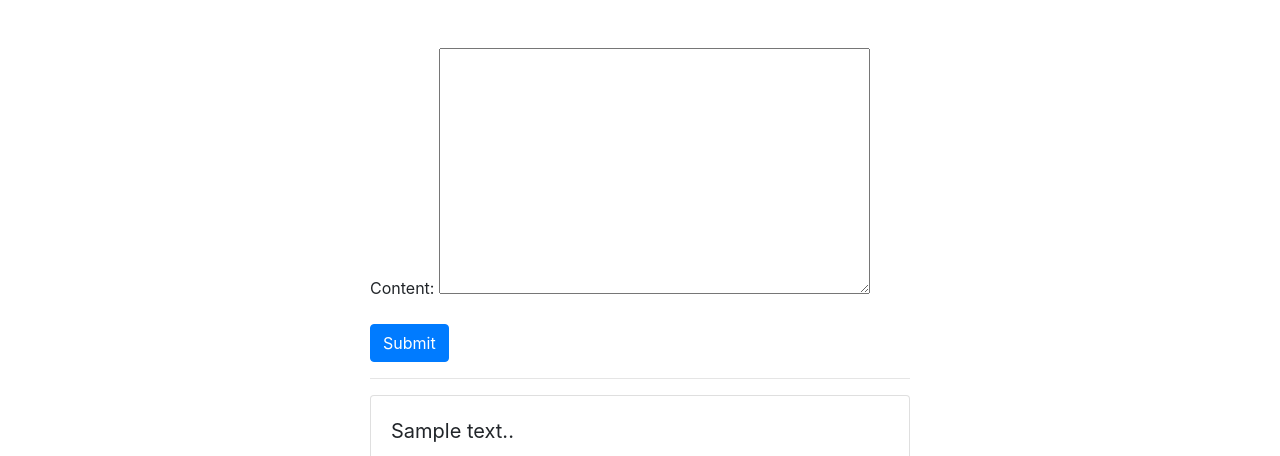
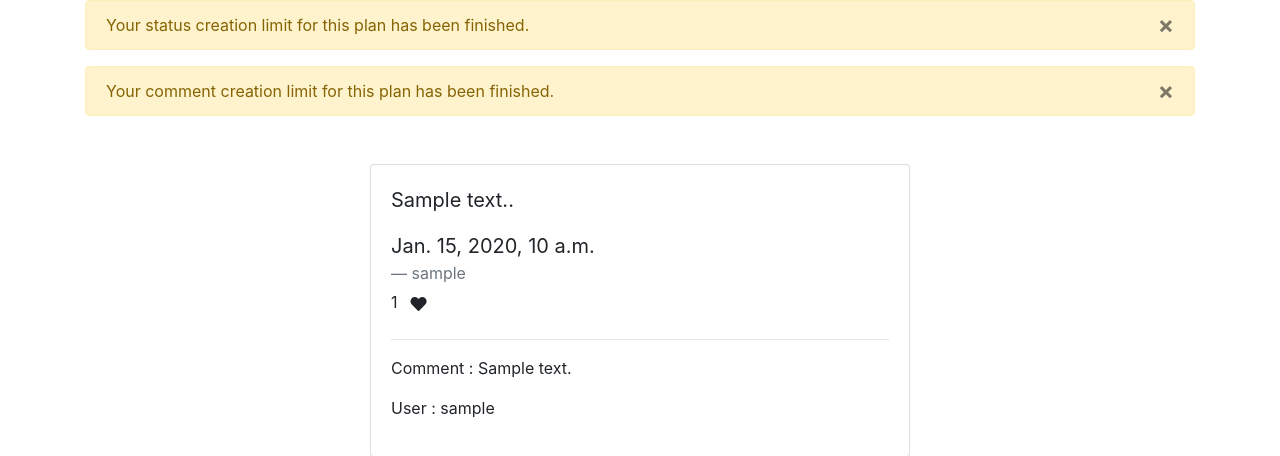
Before and after one commit to Shekharnunia/social-networking, a Django app: page / in a window 1280 px wide. Shown: the top 456 px of the page. Run offline with Django 3.2, Linux system fonts and the light colour scheme; a user stored in the database is signed in; tables that the repository leaves empty hold one stand-in row (values such as "Sample post"); some libraries are stand-ins or nearby versions.

Commit message:
condition added for comment and status plan in status list view to verify the plan

```diff
--- a/src/posts/templates/posts/status_list.html
+++ b/src/posts/templates/posts/status_list.html
@@ -4,12 +4,14 @@
 	<div class="container mt-5">
       <div class="row">
         <div class="col-md-6 offset-md-3">
+        	{% if form %}
 				<form action="{% url 'posts:create' %}" method="POST" novalidate>
 					{% csrf_token %}
 					{{ form.as_p }}
 					<button class="btn btn-primary">Submit</button>
 				</form>
 				<hr>
+        	{% endif %}
 			{% for stat in status %}
 				<div class="card">
 				  <div class="card-body">
@@ -26,11 +28,13 @@
 						  {{ stat.like.all.count }}<button type="submit" id="like" name="status_id" value="{{ stat.id }}" class="btn"><i class="far fa-heart" aria-hidden="true"></i></button>
 						{% endif %}
 					</form>
+					{% if comment_form %}
 						<form  method="POST" action="{% url 'posts:comment' %}"novalidate>
 							{% csrf_token %}
 							{{ comment_form.as_p }}
 							<button class="btn btn-primary" name="status_id" value="{{ stat.id }}">Submit</button>
 						</form>
+					{% endif %}
 					{% for comment in stat.statuscomment_set.all %}
 						<hr>
 						<p>Comment : {{ comment.comment }}</p>
--- a/src/posts/views.py
+++ b/src/posts/views.py
@@ -29,8 +29,18 @@ class StatusListView(ListView):
 
     def get_context_data(self, **kwargs):
         context = super(StatusListView, self).get_context_data(**kwargs)
-        context['form'] = StatusForm()
-        context['comment_form'] = StatusCommentForm()
+        user = self.request.user
+        user_plan = user.userplan.plan
+        if user.statuscomment_set.count() < user_plan.status:
+            context['form'] = StatusForm()
+        else:
+            message = ("Your status creation limit for this plan has been finished.")
+            messages.warning(self.request, message)
+        if user.statuscomment_set.count() < user_plan.comments:
+            context['comment_form'] = StatusCommentForm()
+        else:
+            message = ("Your comment creation limit for this plan has been finished.")
+            messages.warning(self.request, message)
         return context
 
     def get_queryset(self):
@@ -45,8 +55,6 @@ class StatusLikeView(RedirectView):
         is_liked = True
         user = self.request.user
         user_plan = user.userplan.plan
-        print(user.status_like.count())
-        print(user_plan.likes)
         if status.like.filter(id=self.request.user.id).exists():
             status.like.remove(self.request.user)
             message = ("You unliked this status successfully.")
```
Lines whose indentation alone changed are shown as unchanged.
